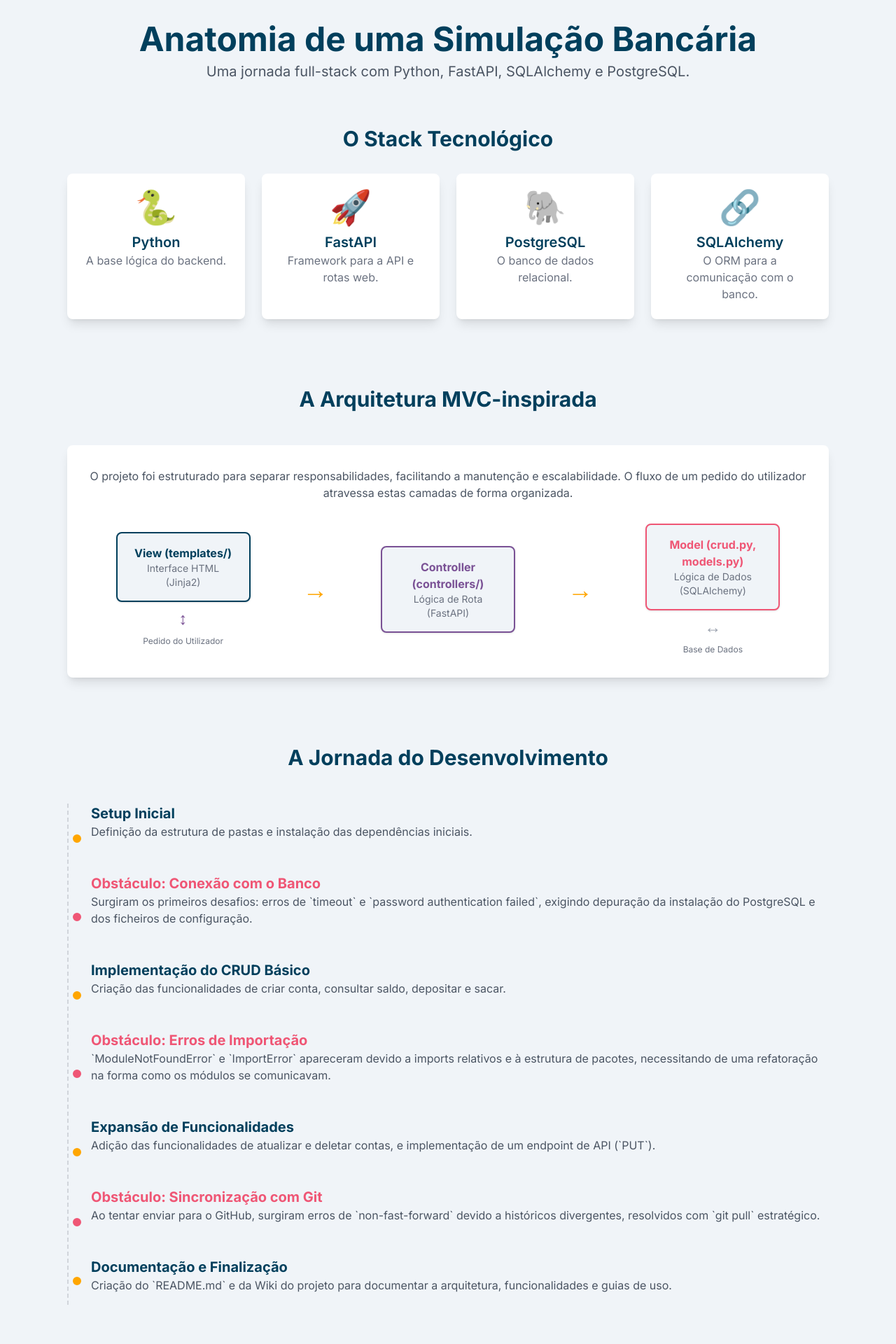
After one commit to leandrolasalle/simulacao_bancaria, a FastAPI app: template templates/infographic.html in a window 1280 px wide. The commit adds this page. Shown: the top 1920 px of the page at 70% size. Run offline with FastAPI, Linux system fonts and the light colour scheme; the template is opened without the code that fills it, so the values that code supplies are empty; some libraries are stand-ins or nearby versions.

Commit message:
PAgina de apresentacao

```diff
--- a/controllers/web_controller.py
+++ b/controllers/web_controller.py
@@ -80,3 +80,8 @@
 def processa_deletar_conta(conta_id: int, db: Session = Depends(get_db)):
     crud.delete_conta(db, conta_id=conta_id)
     return RedirectResponse(url="/", status_code=status.HTTP_303_SEE_OTHER)
+
+# Rota para servir a página de apresentação/infográfico
+@router.get("/apresentacao", response_class=HTMLResponse)
+async def pagina_apresentacao(request: Request):
+    return templates.TemplateResponse("infographic.html", {"request": request})
--- a/templates/index.html
+++ b/templates/index.html
@@ -6,6 +6,8 @@
     <div class="card">
         <h2>Contas Bancárias</h2>
         <a href="/criar-conta" class="btn">Criar Nova Conta</a>
+        <!-- Link para a apresentação do projeto -->
+        <a href="/apresentacao" class="btn btn-secondary mt-2">Ver Apresentação do Projeto</a>
     </div>
 
     {% if contas %}
--- /dev/null
+++ b/templates/infographic.html
@@ -0,0 +1,309 @@
+<!DOCTYPE html>
+<html lang="pt-BR">
+<head>
+    <meta charset="UTF-8">
+    <meta name="viewport" content="width=device-width, initial-scale=1.0">
+    <title>Infográfico: A Jornada de uma Simulação Bancária</title>
+    <script src="https://cdn.tailwindcss.com"></script>
+    <script src="https://cdn.jsdelivr.net/npm/chart.js"></script>
+    <link rel="preconnect" href="https://fonts.googleapis.com">
+    <link rel="preconnect" href="https://fonts.gstatic.com" crossorigin>
+    <link href="https://fonts.googleapis.com/css2?family=Inter:wght@400;600;700&display=swap" rel="stylesheet">
+    <!--
+    Narrative Plan:
+    - Title: Anatomia de uma Simulação Bancária: Uma Jornada Full-Stack
+    - Sections: O Stack Tecnológico, A Arquitetura MVC, A Jornada do Desenvolvimento (Timeline), Análise de Erros, Funcionalidades Chave, Lições Aprendidas.
+    - Story: Guiar o utilizador desde a fundação do projeto, passando pelos desafios do desenvolvimento, até as funcionalidades finais e os principais aprendizados.
+
+    Visualization Choices:
+    - Tech Stack -> Goal: Inform -> Method: Icon Cards (HTML/CSS + Unicode, NO SVG) -> Justification: Resumo visual e rápido das tecnologias.
+    - Architecture -> Goal: Organize -> Method: Flowchart (HTML/CSS, NO SVG/Mermaid) -> Justification: Mostra claramente as relações entre os ficheiros do projeto.
+    - Development Journey -> Goal: Change -> Method: Timeline (HTML/CSS, NO SVG) -> Justification: A melhor forma de mostrar um processo cronológico com marcos e obstáculos.
+    - Error Analysis -> Goal: Compare -> Method: Donut Chart (Chart.js/Canvas, NO SVG) -> Justification: Ideal para mostrar as proporções dos tipos de erro.
+
+    Confirmation: NEITHER Mermaid JS NOR SVG were used anywhere in this output. All diagrams are built with structured HTML and CSS.
+    Color Palette: Energetic & Playful (#003f5c, #7a5195, #ef5675, #ffa600) - Note: I'm adapting this slightly for better contrast and naming. Let's call it "Vibrant Core". HEX codes: #003f5c (Azul Escuro), #7a5195 (Roxo), #ef5675 (Rosa), #ffa600 (Laranja).
+    -->
+    <style>
+        body {
+            font-family: 'Inter', sans-serif;
+            background-color: #f0f4f8;
+        }
+        .timeline-item::before {
+            content: '';
+            position: absolute;
+            left: -30px;
+            top: 50%;
+            transform: translateY(-50%);
+            width: 20px;
+            height: 20px;
+            border-radius: 50%;
+            background-color: #ffa600;
+            border: 4px solid #f0f4f8;
+        }
+        .timeline-item.roadblock::before {
+            background-color: #ef5675;
+        }
+    </style>
+</head>
+<body class="text-gray-1000">
+
+    <div class="container mx-auto p-4 md:p-8 max-w-6xl">
+
+        <header class="text-center mb-12 md:mb-16">
+            <h1 class="text-4xl md:text-5xl font-bold text-[#003f5c] mb-2">Anatomia de uma Simulação Bancária</h1>
+            <p class="text-lg md:text-xl text-gray-600">Uma jornada full-stack com Python, FastAPI, SQLAlchemy e PostgreSQL.</p>
+        </header>
+
+        <main class="space-y-16 md:space-y-24">
+
+            <section id="tech-stack">
+                <h2 class="text-3xl font-bold text-center text-[#003f5c] mb-8">O Stack Tecnológico</h2>
+                <div class="grid grid-cols-2 md:grid-cols-4 gap-6 text-center">
+                    <div class="bg-white p-6 rounded-lg shadow-lg hover:shadow-xl transition-shadow">
+                        <div class="text-5xl mb-3">🐍</div>
+                        <h3 class="text-xl font-semibold text-[#003f5c]">Python</h3>
+                        <p class="text-gray-500">A base lógica do backend.</p>
+                    </div>
+                    <div class="bg-white p-6 rounded-lg shadow-lg hover:shadow-xl transition-shadow">
+                        <div class="text-5xl mb-3">🚀</div>
+                        <h3 class="text-xl font-semibold text-[#003f5c]">FastAPI</h3>
+                        <p class="text-gray-500">Framework para a API e rotas web.</p>
+                    </div>
+                    <div class="bg-white p-6 rounded-lg shadow-lg hover:shadow-xl transition-shadow">
+                        <div class="text-5xl mb-3">🐘</div>
+                        <h3 class="text-xl font-semibold text-[#003f5c]">PostgreSQL</h3>
+                        <p class="text-gray-500">O banco de dados relacional.</p>
+                    </div>
+                    <div class="bg-white p-6 rounded-lg shadow-lg hover:shadow-xl transition-shadow">
+                        <div class="text-5xl mb-3">🔗</div>
+                        <h3 class="text-xl font-semibold text-[#003f5c]">SQLAlchemy</h3>
+                        <p class="text-gray-500">O ORM para a comunicação com o banco.</p>
+                    </div>
+                </div>
+            </section>
+
+            <section id="architecture">
+                <h2 class="text-3xl font-bold text-center text-[#003f5c] mb-12">A Arquitetura MVC-inspirada</h2>
+                <div class="bg-white p-8 rounded-lg shadow-lg">
+                    <p class="text-center text-gray-600 mb-8">O projeto foi estruturado para separar responsabilidades, facilitando a manutenção e escalabilidade. O fluxo de um pedido do utilizador atravessa estas camadas de forma organizada.</p>
+                    <div class="flex flex-col md:flex-row justify-around items-center space-y-8 md:space-y-0 text-center">
+                        <div class="flex flex-col items-center">
+                            <div class="w-48 p-4 bg-[#f0f4f8] border-2 border-[#003f5c] rounded-lg shadow">
+                                <h4 class="font-bold text-[#003f5c]">View (templates/)</h4>
+                                <p class="text-sm text-gray-500">Interface HTML (Jinja2)</p>
+                            </div>
+                            <div class="text-2xl text-[#7a5195] my-2">↕</div>
+                            <p class="text-xs text-gray-500">Pedido do Utilizador</p>
+                        </div>
+
+                        <div class="text-4xl text-[#ffa600] hidden md:block">→</div>
+
+                        <div class="flex flex-col items-center">
+                             <div class="w-48 p-4 bg-[#f0f4f8] border-2 border-[#7a5195] rounded-lg shadow">
+                                <h4 class="font-bold text-[#7a5195]">Controller (controllers/)</h4>
+                                <p class="text-sm text-gray-500">Lógica de Rota (FastAPI)</p>
+                            </div>
+                        </div>
+
+                        <div class="text-4xl text-[#ffa600] hidden md:block">→</div>
+
+                        <div class="flex flex-col items-center">
+                             <div class="w-48 p-4 bg-[#f0f4f8] border-2 border-[#ef5675] rounded-lg shadow">
+                                <h4 class="font-bold text-[#ef5675]">Model (crud.py, models.py)</h4>
+                                <p class="text-sm text-gray-500">Lógica de Dados (SQLAlchemy)</p>
+                            </div>
+                             <div class="text-2xl text-gray-400 my-2">↔</div>
+                             <p class="text-xs text-gray-500">Base de Dados</p>
+                        </div>
+                    </div>
+                </div>
+            </section>
+
+            <section id="journey">
+                <h2 class="text-3xl font-bold text-center text-[#003f5c] mb-12">A Jornada do Desenvolvimento</h2>
+                <div class="relative pl-8 border-l-2 border-dashed border-gray-300">
+                    <div class="timeline-item relative pb-12">
+                        <h3 class="text-xl font-bold text-[#003f5c]">Setup Inicial</h3>
+                        <p class="text-gray-600">Definição da estrutura de pastas e instalação das dependências iniciais.</p>
+                    </div>
+                    <div class="timeline-item roadblock relative pb-12">
+                        <h3 class="text-xl font-bold text-[#ef5675]">Obstáculo: Conexão com o Banco</h3>
+                        <p class="text-gray-600">Surgiram os primeiros desafios: erros de `timeout` e `password authentication failed`, exigindo depuração da instalação do PostgreSQL e dos ficheiros de configuração.</p>
+                    </div>
+                    <div class="timeline-item relative pb-12">
+                        <h3 class="text-xl font-bold text-[#003f5c]">Implementação do CRUD Básico</h3>
+                        <p class="text-gray-600">Criação das funcionalidades de criar conta, consultar saldo, depositar e sacar.</p>
+                    </div>
+                     <div class="timeline-item roadblock relative pb-12">
+                        <h3 class="text-xl font-bold text-[#ef5675]">Obstáculo: Erros de Importação</h3>
+                        <p class="text-gray-600">`ModuleNotFoundError` e `ImportError` apareceram devido a imports relativos e à estrutura de pacotes, necessitando de uma refatoração na forma como os módulos se comunicavam.</p>
+                    </div>
+                    <div class="timeline-item relative pb-12">
+                        <h3 class="text-xl font-bold text-[#003f5c]">Expansão de Funcionalidades</h3>
+                        <p class="text-gray-600">Adição das funcionalidades de atualizar e deletar contas, e implementação de um endpoint de API (`PUT`).</p>
+                    </div>
+                    <div class="timeline-item roadblock relative pb-12">
+                        <h3 class="text-xl font-bold text-[#ef5675]">Obstáculo: Sincronização com Git</h3>
+                        <p class="text-gray-600">Ao tentar enviar para o GitHub, surgiram erros de `non-fast-forward` devido a históricos divergentes, resolvidos com `git pull` estratégico.</p>
+                    </div>
+                    <div class="timeline-item relative pb-4">
+                        <h3 class="text-xl font-bold text-[#003f5c]">Documentação e Finalização</h3>
+                        <p class="text-gray-600">Criação do `README.md` e da Wiki do projeto para documentar a arquitetura, funcionalidades e guias de uso.</p>
+                    </div>
+                </div>
+            </section>
+
+            <div class="grid grid-cols-1 md:grid-cols-2 gap-16 items-center">
+                <section id="error-analysis">
+                    <h2 class="text-3xl font-bold text-center text-[#003f5c] mb-8">Análise de Erros Encontrados</h2>
+                    <p class="text-center text-gray-600 mb-6">Uma análise dos tipos de erro mais comuns durante o desenvolvimento mostra que a configuração do ambiente e a estruturação do código foram os maiores desafios.</p>
+                    <div class="chart-container bg-white p-6 rounded-lg shadow-lg w-full max-w-md mx-auto h-100 md:h-96">
+                        <canvas id="errorChart"></canvas>
+                    </div>
+                </section>
+
+                <section id="features">
+                    <h2 class="text-3xl font-bold text-center text-[#003f5c] mb-8">Funcionalidades Chave</h2>
+                    <div class="space-y-4">
+                        <div class="bg-white p-4 rounded-lg shadow-md flex items-center space-x-4">
+                            <div class="text-2xl text-green-500">✚</div>
+                            <div>
+                                <h4 class="font-semibold">Criar & Deletar Contas</h4>
+                                <p class="text-sm text-gray-500">Gestão completa do ciclo de vida de uma conta.</p>
+                            </div>
+                        </div>
+                        <div class="bg-white p-4 rounded-lg shadow-md flex items-center space-x-4">
+                            <div class="text-2xl text-blue-500">💰</div>
+                            <div>
+                                <h4 class="font-semibold">Operações Financeiras</h4>
+                                <p class="text-sm text-gray-500">Realização de depósitos e saques com validação de saldo.</p>
+                            </div>
+                        </div>
+                        <div class="bg-white p-4 rounded-lg shadow-md flex items-center space-x-4">
+                            <div class="text-2xl text-purple-500">📝</div>
+                            <div>
+                                <h4 class="font-semibold">Atualizar Dados</h4>
+                                <p class="text-sm text-gray-500">Edição de informações do titular através da interface e da API.</p>
+                            </div>
+                        </div>
+                         <div class="bg-white p-4 rounded-lg shadow-md flex items-center space-x-4">
+                            <div class="text-2xl text-orange-500">📊</div>
+                            <div>
+                                <h4 class="font-semibold">Consulta de Histórico</h4>
+                                <p class="text-sm text-gray-500">Visualização de todas as transações ordenadas por data.</p>
+                            </div>
+                        </div>
+                    </div>
+                </section>
+            </div>
+
+
+            <section id="lessons">
+                <h2 class="text-3xl font-bold text-center text-[#003f5c] mb-8">Principais Lições Aprendidas</h2>
+                <div class="grid grid-cols-1 md:grid-cols-3 gap-6">
+                    <div class="bg-white p-6 rounded-lg shadow-lg">
+                        <h4 class="font-bold text-lg mb-2 text-[#003f5c]">A Importância da Estrutura</h4>
+                        <p class="text-gray-600">Uma estrutura de pastas bem definida desde o início evita a maioria dos erros de importação e torna o projeto mais fácil de navegar.</p>
+                    </div>
+                    <div class="bg-white p-6 rounded-lg shadow-lg">
+                        <h4 class="font-bold text-lg mb-2 text-[#7a5195]">Separação de API e Web</h4>
+                        <p class="text-gray-600">Distinguir entre controladores para a API (JSON) e para a interface web (HTML) mantém o código limpo e os propósitos claros.</p>
+                    </div>
+                    <div class="bg-white p-6 rounded-lg shadow-lg">
+                        <h4 class="font-bold text-lg mb-2 text-[#ef5675]">Depuração Sistemática</h4>
+                        <p class="text-gray-600">Erros de conexão e configuração são comuns. Abordá-los passo a passo, desde a verificação do serviço até os ficheiros de configuração, é a chave para a solução.</p>
+                    </div>
+                </div>
+            </section>
+        </main>
+
+        <footer class="text-center mt-16 md:mt-24 pt-8 border-t border-gray-200">
+            <p class="text-gray-500">Infográfico gerado para documentar o projeto "Simulação Bancária".</p>
+        </footer>
+    </div>
+
+    <script>
+    document.addEventListener('DOMContentLoaded', function () {
+        const ctx = document.getElementById('errorChart').getContext('2d');
+        const errorChart = new Chart(ctx, {
+            type: 'doughnut',
+            data: {
+                labels: [
+                    'DB, Git',
+                    'Python',
+                    'Validação,CRUD'
+                ],
+                datasets: [{
+                    label: 'Tipos de Erro',
+                    data: [15, 17,10],
+                    backgroundColor: [
+                        '#ef5675',
+                        '#ffa600',
+                        '#7a5195'
+                    ],
+                    borderColor: '#f0f4f8',
+                    borderWidth: 4,
+                    hoverOffset: 8
+                }]
+            },
+            options: {
+                responsive: true,
+                maintainAspectRatio: false,
+                plugins: {
+                    legend: {
+                        position: 'bottom',
+                        labels: {
+                            padding: 20,
+                            textAlign: 'center', // 🔹 Centraliza texto em várias linhas
+                            font: {
+                                size: 14
+                            }
+                        }
+                    },
+                    tooltip: {
+                        callbacks: {
+                            title: function (tooltipItems) {
+                                const item = tooltipItems[0];
+                                let label = item.chart.data.labels[item.dataIndex];
+                                if (Array.isArray(label)) {
+                                    return label.join(' '); // junta linhas no tooltip
+                                } else {
+                                    return label;
+                                }
+                            }
+                        }
+                    }
+                },
+                cutout: '60%'
+            }
+        });
+
+        // Quebra textos longos em várias linhas
+        const processLongLabels = (chart) => {
+            chart.data.labels.forEach((label, index) => {
+                if (typeof label === 'string' && label.length > 16) {
+                    const words = label.split(' ');
+                    const newLabel = [];
+                    let currentLine = '';
+                    words.forEach(word => {
+                        if ((currentLine + ' ' + word).trim().length > 16) {
+                            newLabel.push(currentLine.trim());
+                            currentLine = word;
+                        } else {
+                            currentLine = (currentLine + ' ' + word).trim();
+                        }
+                    });
+                    newLabel.push(currentLine.trim());
+                    chart.data.labels[index] = newLabel;
+                }
+            });
+        };
+
+        processLongLabels(errorChart);
+        errorChart.update();
+    });
+</script>
+
+</body>
+</html>
```
Also changed, not shown: 1 other file.
